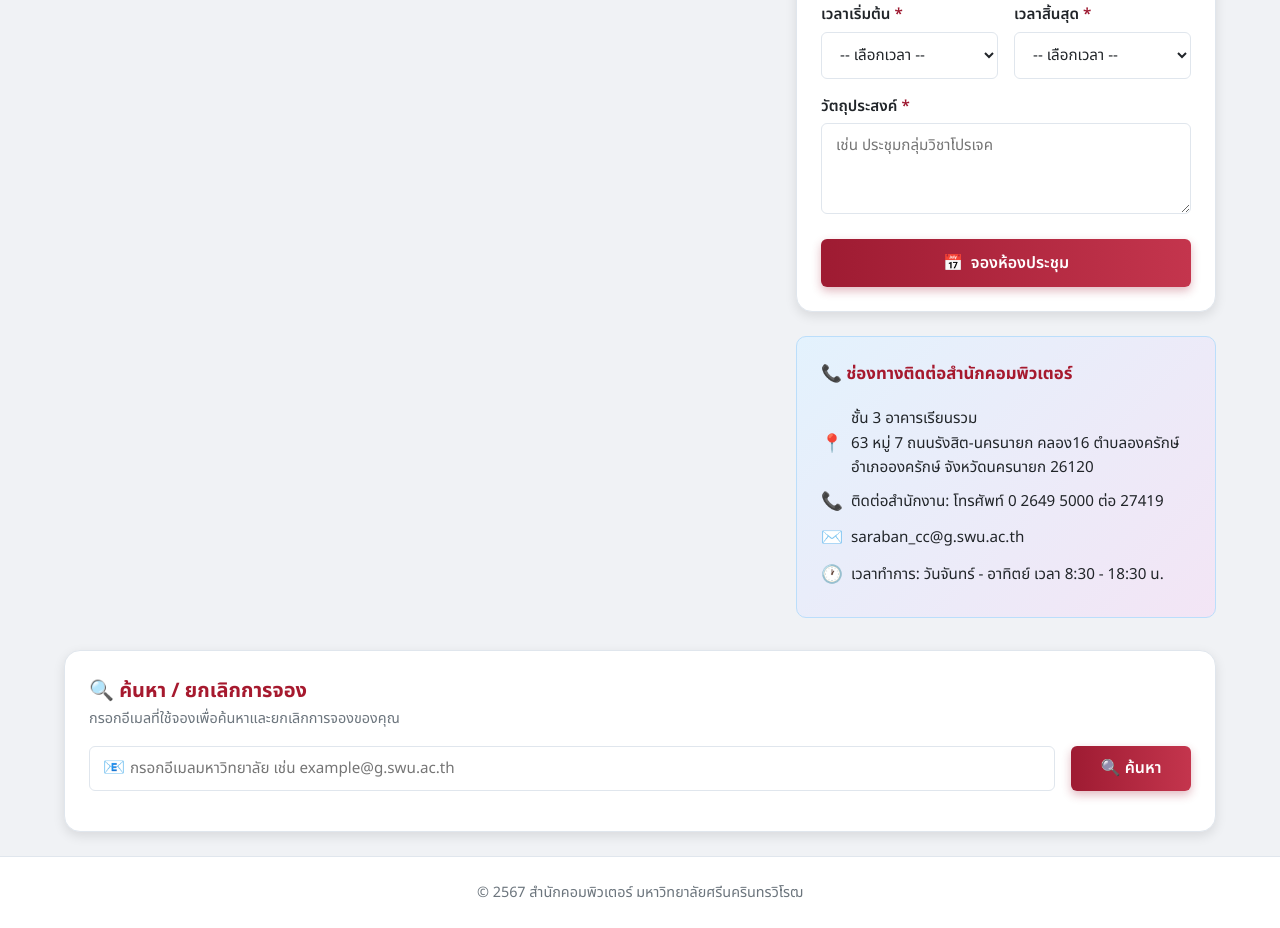
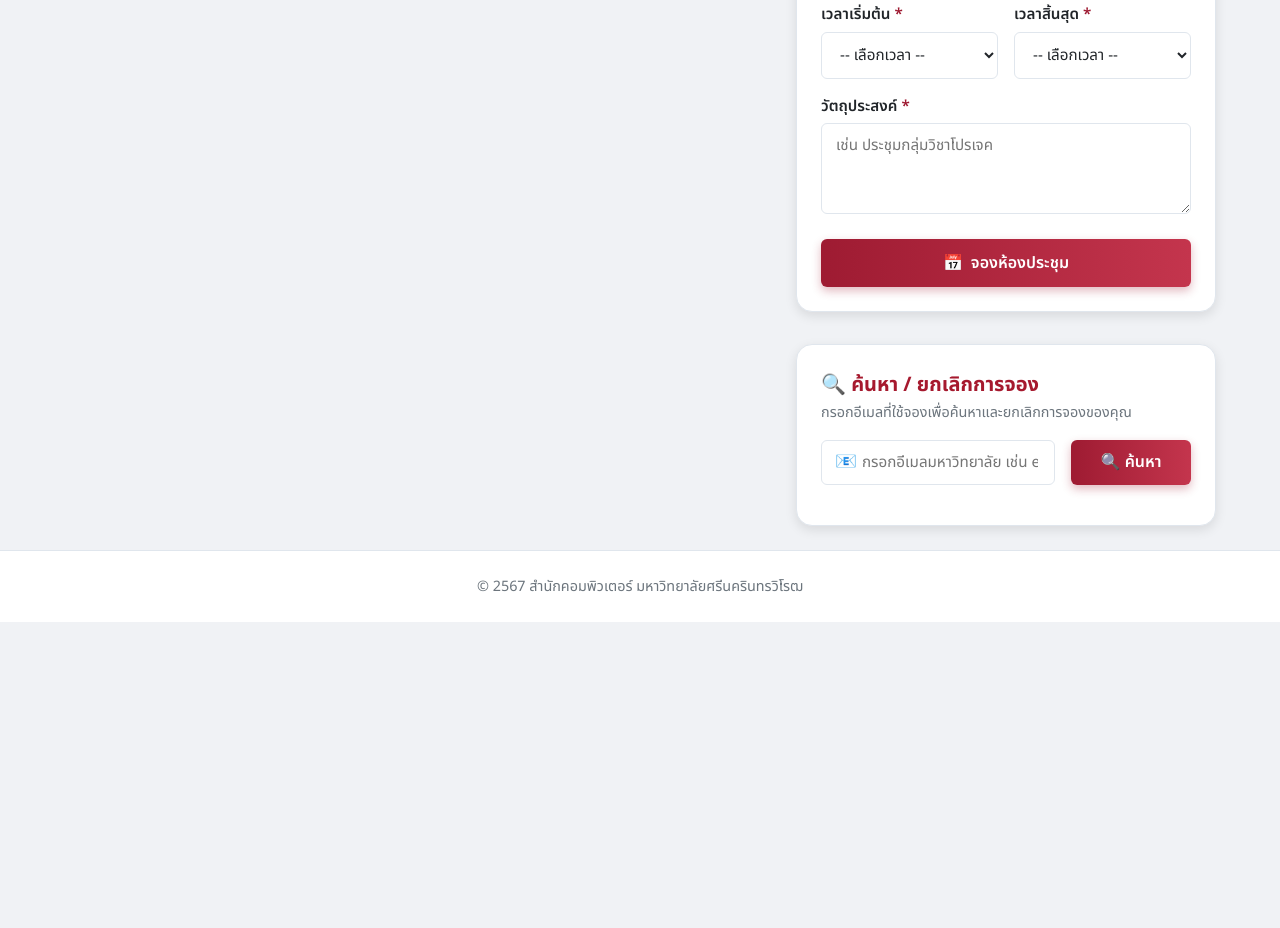
Before and after one commit to Kamiko11/meeting-room, a website: page public/index.html in a window 1280 px wide. Shown: the part 565-1493 px from the top of the page. After the commit the page ends 1187 px from the top, so only its background shows below. Drawn offline with Linux system fonts and the light colour scheme; a script that the page names is missing.

Commit message:
fix: move cancel section into right column correctly and remove duplicate contact box

```diff
--- a/public/index.html
+++ b/public/index.html
@@ -170,18 +170,6 @@
             </button>
           </form>
         </div>
-        <div class="contact-box">
-          <h3>📞 ช่องทางติดต่อสำนักคอมพิวเตอร์</h3>
-          <ul style="line-height: 1.6;">
-            <li><span class="contact-icon">📍</span> ชั้น 3 อาคารเรียนรวม<br>63 หมู่ 7 ถนนรังสิต-นครนายก คลอง16 ตำบลองครักษ์ อำเภอองครักษ์ จังหวัดนครนายก 26120</li>
-            <li><span class="contact-icon">📞</span> ติดต่อสำนักงาน: โทรศัพท์ 0 2649 5000 ต่อ 27419</li>
-            <li><span class="contact-icon">✉️</span> saraban_cc@g.swu.ac.th</li>
-            <li><span class="contact-icon">🕐</span> เวลาทำการ: วันจันทร์ - อาทิตย์ เวลา 8:30 - 18:30 น.</li>
-          </ul>
-        </div>
-      </section>
-    </div>
-
         <!-- Cancel Booking Section -->
         <div class="cancel-section">
           <div class="card">
@@ -202,6 +190,8 @@
           </div>
         </div>
 
+      </section>
+    </div>
   </main>
 
   <!-- Modals -->
```
Lines whose indentation alone changed are shown as unchanged.
